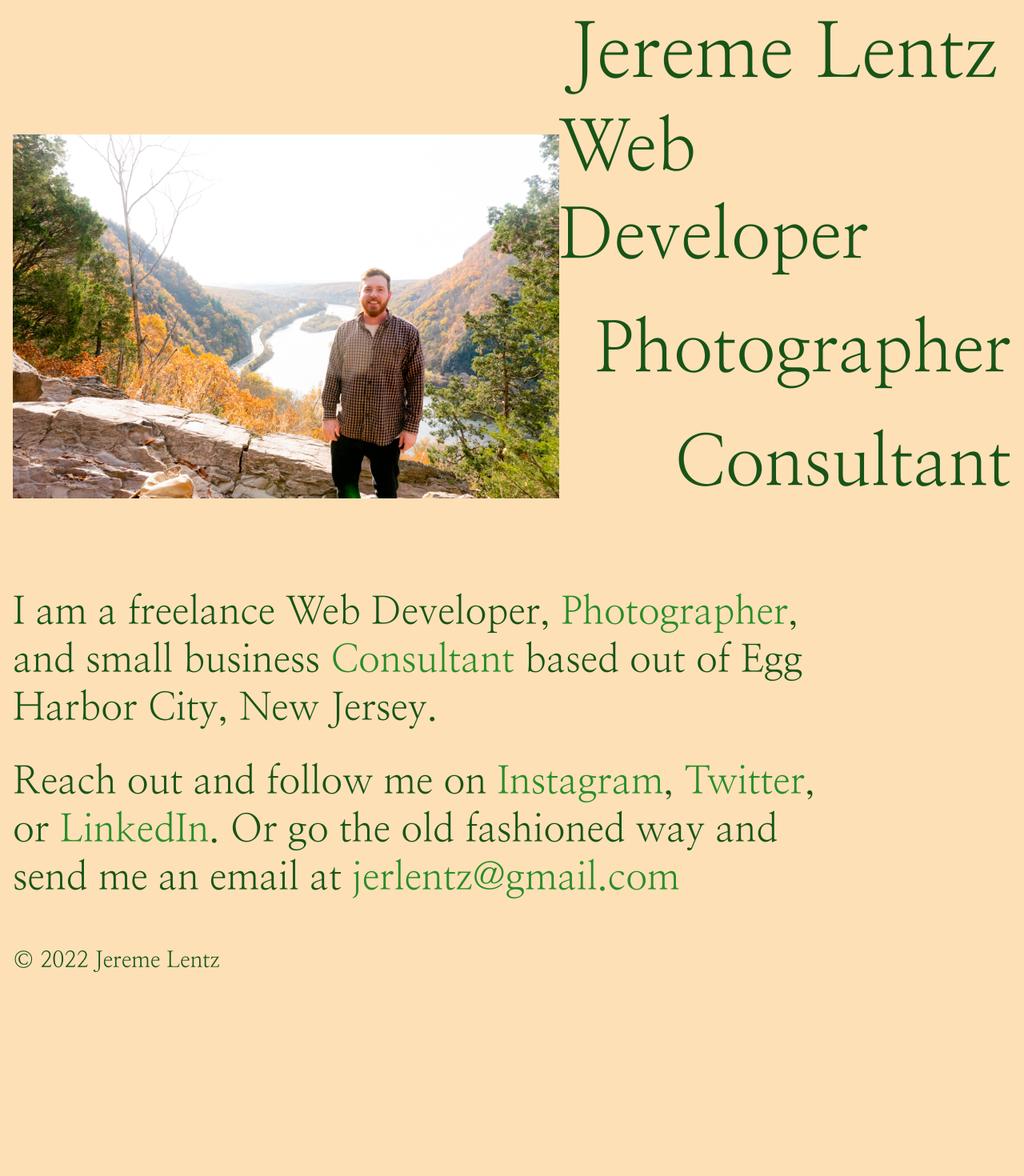
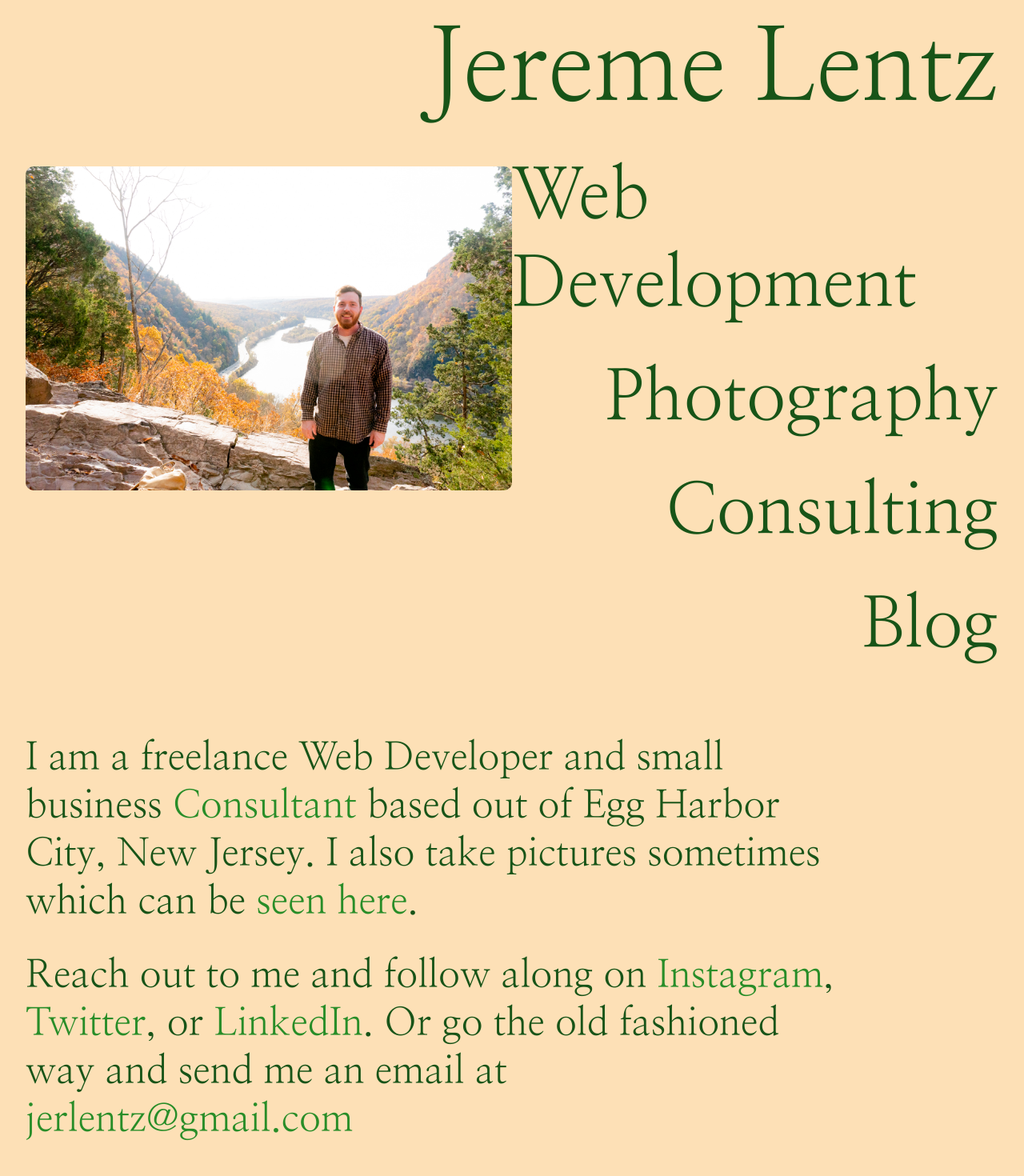
Before and after one commit to jeremel/jlentzdotcom, a Next.js app: page / in a window 1280 px wide. Shown: the top 1470 px of the page at 80% size. Before the commit the page ends 1251 px from the top, so only its background shows below. Built offline with nearby package versions, Linux system fonts and the light colour scheme; no server answers.

Commit message:
Update some styles and add some framer motion animations to the home page image and footer.

```diff
--- a/components/Footer.js
+++ b/components/Footer.js
@@ -1,9 +1,11 @@
+import Link from "next/link";
+import { motion } from "framer-motion";
 import styled from "styled-components";
 
 const Container = styled.footer`
   display: flex;
   padding: 1rem 0;
-  justify-content: flex-start;
+  justify-content: center;
 
   p {
     font-size: 1.75rem;
@@ -14,7 +16,11 @@ const Container = styled.footer`
 export default function Footer() {
   return (
     <Container>
-      <p>&copy; 2022 Jereme Lentz</p>
+      <motion.p whileHover={{ rotate: 180 }}>
+        <Link href="/">
+          <a>&copy; 2022 Jereme Lentz</a>
+        </Link>
+      </motion.p>
     </Container>
   );
 }
--- a/components/Nav.js
+++ b/components/Nav.js
@@ -1,3 +1,4 @@
+import Link from "next/link";
 import { motion } from "framer-motion";
 import styled from "styled-components";
 
@@ -9,7 +10,7 @@ const Container = styled.nav`
 
   h1 {
     margin: 0;
-    font-size: 6rem;
+    font-size: 8rem;
     font-weight: 400;
   }
 `;
@@ -22,7 +23,9 @@ export default function Nav() {
         animate={{ opacity: 1, x: 0 }}
         transition={{ duration: 1.5 }}
       >
-        Jereme Lentz
+        <Link href="/">
+          <a>Jereme Lentz</a>
+        </Link>
       </motion.h1>
     </Container>
   );
--- a/pages/index.js
+++ b/pages/index.js
@@ -1,11 +1,12 @@
 import Head from "next/head";
 import Image from "next/image";
+import Link from "next/link";
 import Jereme from "../public/jereme-lentz.jpg";
 import styled from "styled-components";
 import { motion } from "framer-motion";
 
 const Container = styled.div`
-  padding: 0 1rem;
+  padding: 0 2rem;
 `;
 
 const Main = styled.main`
@@ -13,19 +14,27 @@ const Main = styled.main`
   display: flex;
 
   .imageStyle {
-    width: 55vw;
+    position: relative;
+
+    width: 50%;
     margin: 1rem 0;
     padding: 0;
-    /* position: absolute; */
-    top: 300px;
     z-index: 0;
+
+    img {
+      border-radius: 10px;
+      /* background: #185418; */
+    }
   }
 
   .services {
+    width: 50%;
     display: flex;
     flex-direction: column;
     justify-content: center;
     align-items: flex-end;
+    position: relative;
+    z-index: 1;
   }
 
   .services h2 {
@@ -74,52 +83,65 @@ export default function Home() {
       </Head>
 
       <Main>
-        <div className="imageStyle">
+        <motion.div
+          whileHover={{ scale: 1.025 }}
+          whileTap={{ rotate: 180 }}
+          className="imageStyle"
+        >
           <Image
             src={Jereme}
             alt="Jereme Lentz - the man himself"
             placeholder="blur"
           />
-        </div>
+        </motion.div>
 
         <div className="services">
           <motion.h2
             initial={{ opacity: 0, y: 100 }}
-            animate={{ opacity: 1, y: -20 }}
+            animate={{ opacity: 1, y: 0 }}
             transition={{ delay: 1.25, duration: 0.25 }}
             id="services"
           >
-            Web Developer
+            Web Development
           </motion.h2>
           <motion.h2
             initial={{ opacity: 0, y: 100 }}
-            animate={{ opacity: 1, y: -20 }}
-            transition={{ delay: 1.75, duration: 0.25 }}
+            animate={{ opacity: 1, y: 0 }}
+            transition={{ delay: 2, duration: 0.25 }}
             id="services"
           >
-            <a href="https://www.jeremelentzphotography.com/">Photographer</a>
+            <a href="https://www.jeremelentzphotography.com/">Photography</a>
           </motion.h2>
           <motion.h2
             initial={{ opacity: 0, y: 100 }}
-            animate={{ opacity: 1, y: -20 }}
-            transition={{ delay: 2, duration: 0.25 }}
+            animate={{ opacity: 1, y: 0 }}
+            transition={{ delay: 2.75, duration: 0.25 }}
             id="services"
           >
-            <a href="https://www.jlentzconsulting.com">Consultant</a>
+            <a href="https://www.jlentzconsulting.com">Consulting</a>
+          </motion.h2>
+          <motion.h2
+            initial={{ opacity: 0, y: 100 }}
+            animate={{ opacity: 1, y: 0 }}
+            transition={{ delay: 3.5, duration: 0.25 }}
+            id="services"
+          >
+            <Link href="/blog">
+              <a>Blog</a>
+            </Link>
           </motion.h2>
         </div>
       </Main>
 
       <About>
         <p>
-          I am a freelance Web Developer,{" "}
-          <a href="https://www.jeremelentzphotography.com/">Photographer</a>,
-          and small business{" "}
+          I am a freelance Web Developer and small business{" "}
           <a href="https://www.jlentzconsulting.com">Consultant</a> based out of
-          Egg Harbor City, New Jersey.
+          Egg Harbor City, New Jersey. I also take pictures sometimes which can
+          be <a href="https://www.jeremelentzphotography.com">seen here</a>.
         </p>
         <p>
-          Reach out and follow me on{" "}
+          Reach out to me and follow along on{" "}
           <a href="https://www.instagram.com/jeremel/">Instagram</a>,{" "}
           <a href="https://twitter.com/jereme_l">Twitter</a>, or{" "}
           <a href="https://www.linkedin.com/in/jereme-lentz-03560ab6/">
```
